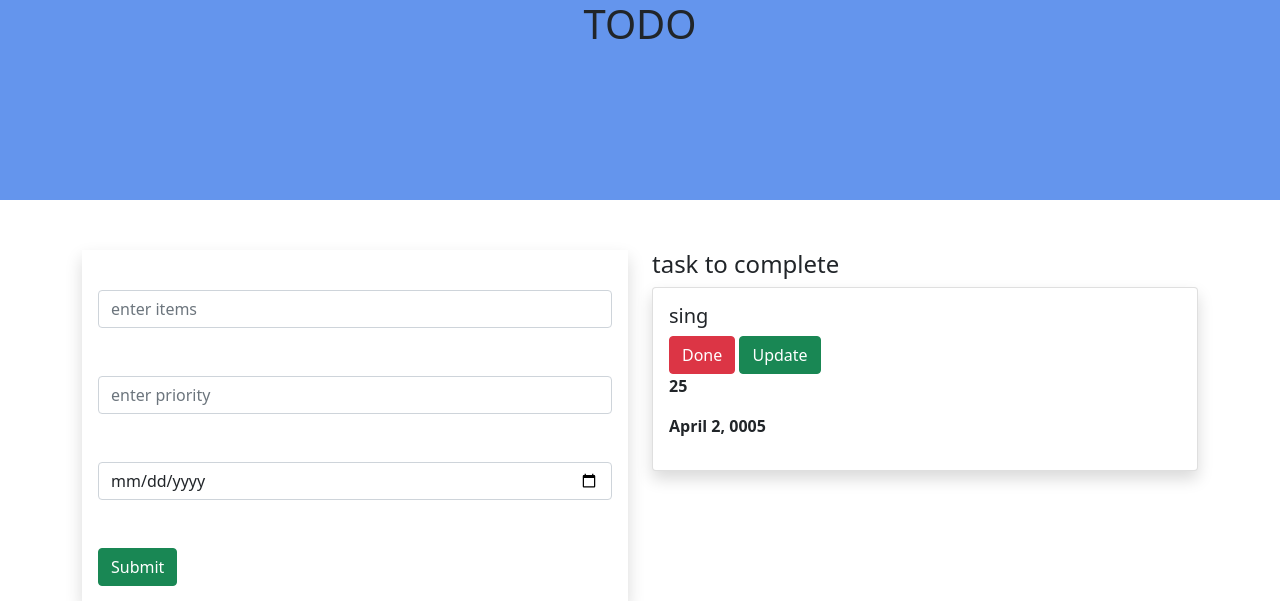
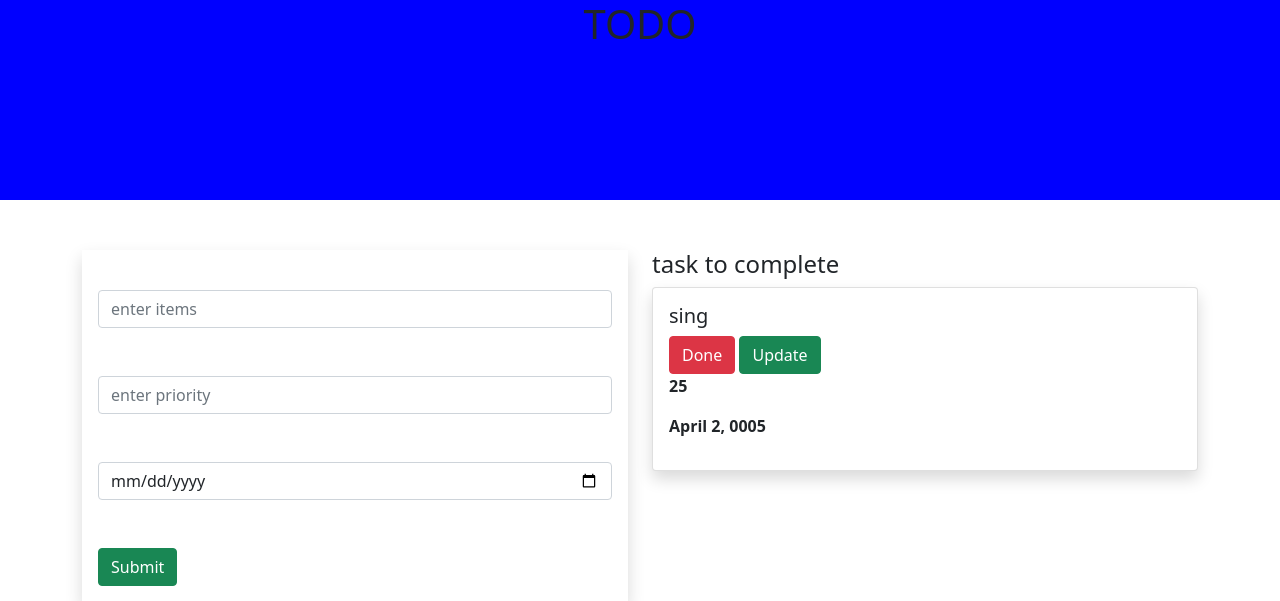
Before and after one commit to DOTz-developer/django_todo_app, a Django app: page / in a window 1280 px wide. Shown: the top 601 px of the page. Run offline with Django 4.2, Linux system fonts and the light colour scheme; data comes from the database, SQL or seed files in the repository; some web fonts are replaced.

Commit message:
Update style.css

```diff
--- a/static/style.css
+++ b/static/style.css
@@ -1,6 +1,6 @@
 .banner{
 
-    background-color: CornflowerBlue;
+    background-color: Blue;
     width : 100%;
     height : 200px;
     margin-bottom:50px;
```
